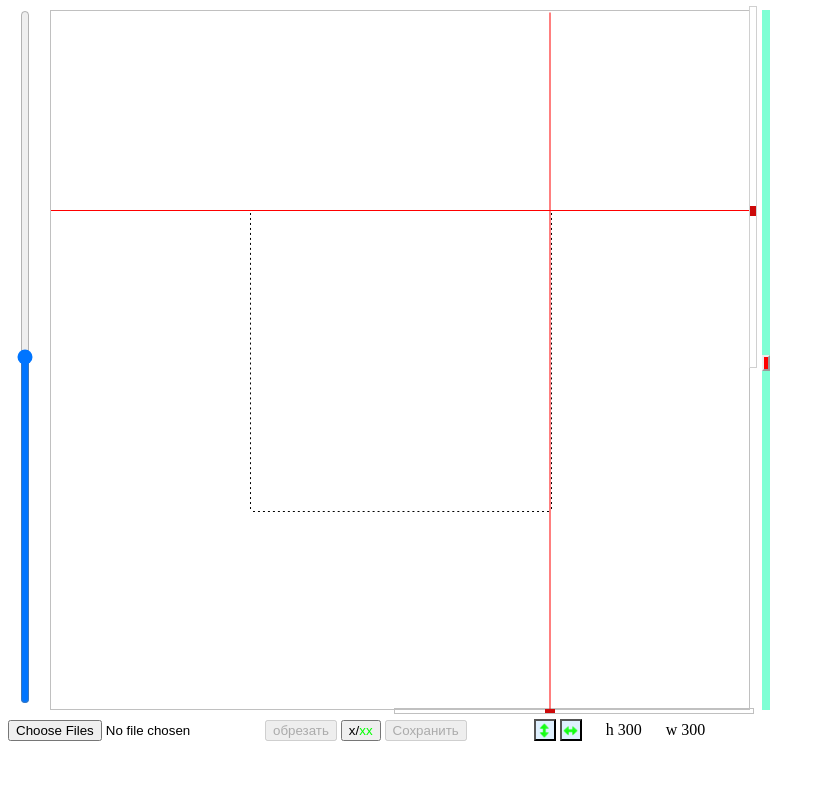
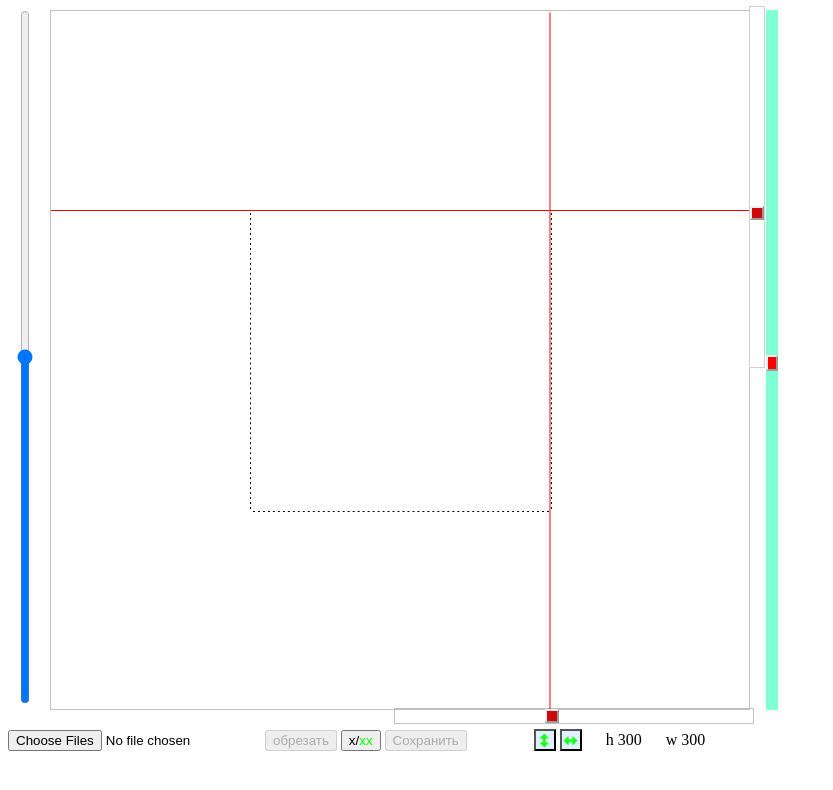
Before and after one commit to JonHappy/resize-pic, a plain HTML site: page pic_resize/public_html/index.html in a window 1280 px wide. Shown: the whole page, without its empty margins (0-833 px from the left). Drawn offline with Linux system fonts and the light colour scheme.

Commit message:
правки

```diff
--- a/pic_resize/public_html/CSS/pic.css
+++ b/pic_resize/public_html/CSS/pic.css
@@ -1,7 +1,7 @@
 button#arrow_v{ -moz-user-select: none;
-      -webkit-user-select: none;
-      user-select: none;
-      -ms-user-select: none;}
+                -webkit-user-select: none;
+                user-select: none;
+                -ms-user-select: none;}
 #div1{
     position: absolute;
     top: 10px;
@@ -69,6 +69,7 @@ button#arrow_v{ -moz-user-select: none;
 .cropped div{
     align-self: flex-start;
     position: relative;
+    left: 6px;
 }
 .cropped img{
     max-width: 100%;
@@ -90,16 +91,17 @@ button#arrow_v{ -moz-user-select: none;
     /* top: calc(100% - 15px); */
 }
 #mark{
-    height: 4px;
+    height: 10px;
     width: 10px;
     background: #cd0a0a;
     cursor:pointer;
+    border: outset 2px;
 }
 
 #bottom_mark{
     /* background: blue; */
     height: 360px;
-    width: 6px;
+    /*width: 6px;*/
     position: absolute;
     top: 6px;
     left: 749px;
@@ -107,9 +109,10 @@ button#arrow_v{ -moz-user-select: none;
 }
 #bottom_mark div{
     height: 10px;
-    width: 6px;
+    width: 10px;
     background: #cd0a0a;
     cursor: pointer;
+    border: outset 2px;
 }
 #h_line{
     border: none;
@@ -129,13 +132,13 @@ button#arrow_v{ -moz-user-select: none;
     background: aquamarine;
     position: absolute;
     top: 10px;
-    left: 762px;
+    left: 766px;
     height: 700px;
-    width: 8px;
+    /*width: 8px;*/
 }
 #mark_s{
     height: 12px;
-    width: 4px;
+    width: 8px;
     top: 345px;
     background: red;
     border: outset 2px;
@@ -152,7 +155,7 @@ button#arrow_v{ -moz-user-select: none;
 
 }
 .arrow_vh{
-  background-size: 83%;
+    background-size: 83%;
     background-repeat: no-repeat;
     background-position: center center;
     background-color: rgb(223, 240, 255);
--- a/pic_resize/public_html/index.html
+++ b/pic_resize/public_html/index.html
@@ -1,12 +1,10 @@
 <!DOCTYPE html>
-<!--
-To change this license header, choose License Headers in Project Properties.
-To change this template file, choose Tools | Templates
-and open the template in the editor.
--->
+<!--  http://habrahabr.ru/post/112286/  -->
+
+
 <html>
     <head>
-         <link rel="icon" href="pic/favicon.ico" type="image/x-icon">
+        <link rel="icon" href="pic/favicon.ico" type="image/x-icon">
         <meta http-equiv="Content-Type" content="text/html; charset=UTF-8">
         <meta name="viewport" content="width=device-width, initial-scale=1.0">
         <title>PIC</title>
@@ -17,7 +15,7 @@ and open the template in the editor.
         <!--<script src="js/libs/jqueryui/jquery-ui.js" type="text/javascript"></script>-->
         <!--<script src="js/jquery/jquery-ui.min.js" type="text/javascript"></script>-->
         <script src="js/jquery-ui.min.js" type="text/javascript"></script>
-        <!--<script src="js/jquery.mousewheel.js" type="text/javascript">        </script> http://webext.ru/fix-mousewheel/-->
+        <!--<script src="js/jquery.mousewheel.js" type="text/javascript"></script> http://webext.ru/fix-mousewheel/-->
         <link href="CSS/pic.css" rel="stylesheet" type="text/css"/>
         <style>
             #label_h{margin-left: 20px;}
@@ -85,8 +83,8 @@ and open the template in the editor.
                 width: pics.full_width,
                 id: id_crop[1]
             };
-            document.querySelector('#w_crop').innerHTML=crop.width;
-            document.querySelector('#h_crop').innerHTML=crop.height;
+            document.querySelector('#w_crop').innerHTML = crop.width;
+            document.querySelector('#h_crop').innerHTML = crop.height;
             var Cy = $('#div1').height() / 2;
             var Cx = $('#div1').width() / 2;
             $('#crop').css({
@@ -115,11 +113,11 @@ and open the template in the editor.
                 current_img.y = new_img.y;
             }
 
-//            <%-- переключатель full/preview --%>
+//            -- переключатель full/preview --
 //                $(document).on('click', '#c1', function () {
 //                    if (crop.height === pics.preview_height)
 //                    {
-//            <%-- включение режима full --%>
+//            -- включение режима full --
 //                        $('#bottom_mark').css('display', 'block');
 //                        $('#mark_b').css('top', '0px');
 ////                    $('#h_line').css('top', '-10px');
@@ -140,7 +138,7 @@ and open the template in the editor.
 //                    }
 //                    else
 //                    {
-//            <%-- включение режима preview --%>
+//            -- включение режима preview --
 //                        $('#bottom_mark').css('display', 'none');
 //                        $('#h_line').css('display', 'none');
 //                        crop.width = crop.width / crop.height * pics.preview_height;
@@ -166,7 +164,7 @@ and open the template in the editor.
 //
 //
 //                });
-//        назначение пермещения
+//        -- назначение пермещения --
 
 
             $(document).ready(function () {
@@ -246,7 +244,7 @@ and open the template in the editor.
 
                         if (!window.xx & !window.yy)
                         {
-                            $('#img').draggable('option', 'axis', 'false');
+                            $('#img').draggable("option", "axis", false);
                         }
                     }
 
@@ -308,7 +306,7 @@ and open the template in the editor.
                             left: $('#crop').width() / 2,
                             top: 0
                         });
-                    document.querySelector('#w_crop').innerHTML=crop.width;
+                        document.querySelector('#w_crop').innerHTML = crop.width;
                     }
                 });
                 $('#mark_b').draggable({
@@ -326,14 +324,14 @@ and open the template in the editor.
                             top: ui.position.top,
                             left: 0
                         });
-                        document.querySelector('#h_crop').innerHTML=crop.height;
+                        document.querySelector('#h_crop').innerHTML = crop.height;
                     }
                 });
                 $('#c2 span:eq(1)').css('color', '#00ff00');
 
             });
 
-//        запрет перемещения
+//        -- запрет перемещения --
             $(document).on('click', '#arrow_h', function () {
                 if (window.xx)
                 {
@@ -361,7 +359,7 @@ and open the template in the editor.
                 }
             });
 
-//         ресайз
+//        -- ресайз --
             $('#div1').mousewheel(function (event, delta) {
                 setres(delta > 0 ? x_xx : -x_xx);
             });
@@ -403,13 +401,13 @@ and open the template in the editor.
                 });
             }
 
-//         поворот ползунком
+//        -- поворот ползунком --
             $(document).on('input', '#rotate', function () {
                 img.rotate = parseInt($('#rotate').val());
                 set_css_img();
             });
 
-        <!--<%-- поворот колесом мыши --%>-->
+//        -- поворот колесом мыши --
             $('#rotate').mousewheel(function (event, delta) {
                 img.rotate = parseInt($('#rotate').val());
                 img.rotate += delta > 0 ? 1 : -1;
@@ -417,7 +415,7 @@ and open the template in the editor.
                 set_css_img();
             });
 
-        <!--<%-- загрузка файла --%>-->
+//        -- загрузка файла --
             var fb = [];
             var work;
             document.querySelector('#file').addEventListener('change', function () {
@@ -519,7 +517,7 @@ and open the template in the editor.
             }
 
 
-        <!--<%-- обрезка --%>-->
+//        -- обрезка --
             $(document).on('click', '#crop_button', function () {
 //                    if ($('.cropped').has($('#' + $('#c1').attr('data-v'))).length !== 0)
 //                    {
@@ -597,13 +595,13 @@ and open the template in the editor.
                     context.drawImage(pic, x, y, crop.width, crop.height, 0, 0, crop.width, crop.height);
                     var k = crop.id === 0 ? 1.0 : 0.75;
                     document.querySelector('.cropped').innerHTML += '<div ><img id="' + crop.id + '" src="' + canvas.toDataURL("image/jpeg", k) + '"></div>';
-                    $('#' + crop.id).parent().append('<img src="pic/del_.png" class="del"  width="18" height="18" alt="del"/>');
+                    $('#' + crop.id).parent().append('<img src="pic/del.png" class="del"  width="18" height="18" alt="del"/>');
 //                        $('#c1').trigger('click');
                 }
             });
 
 
-        <!--<%-- пошаговое уменьшение картинки --%>-->
+//        -- пошаговое уменьшение картинки --
             function resize(img, w, h) {
                 var steps = Math.ceil(Math.log(img.height / h) / Math.LN2);
                 var sW = w * Math.pow(2, steps - 1);
@@ -626,7 +624,7 @@ and open the template in the editor.
             }
 
 
-        <!--<%-- удаление обрезанной картинки --%>-->
+//        -- удаление обрезанной картинки --
             $(document).on('click', '.del', function () {
                 var t = $(this).parent();
                 if ($(t).find('img:first').attr('id') === 'full')
@@ -646,7 +644,7 @@ and open the template in the editor.
 
 
             var currentCell = 0;
-           $(document).on('click', '#save', function () {
+            $(document).on('click', '#save', function () {
 //                var element = window.opener.document.getElementsByTagName('my-AirTest')[0];
 //                var cellIndex = element.dataset['sample'];
 //                var tdr;
@@ -668,11 +666,11 @@ and open the template in the editor.
 ////                    v.find('button img').attr('src', 'pic/del.webp');
 ////                    v.parent().append(w);
 
-   var link = document.createElement("a");
+                var link = document.createElement("a");
 
-    link.setAttribute("href", document.getElementById('full').getAttribute('src') );
-    link.setAttribute("download", "fileName.jpg");
-    link.click();
+                link.setAttribute("href", document.getElementById('full').getAttribute('src'));
+                link.setAttribute("download", "fileName.jpg");
+                link.click();
                 $('.cropped').empty();
 //                $('#c1').trigger('click');
                 $('#save').attr('disabled', 'disabled');
```
Also changed, not shown: pic_resize/public_html/pic/del.png (renamed from pic_resize/public_html/pic/del_.png), 2 other files.
